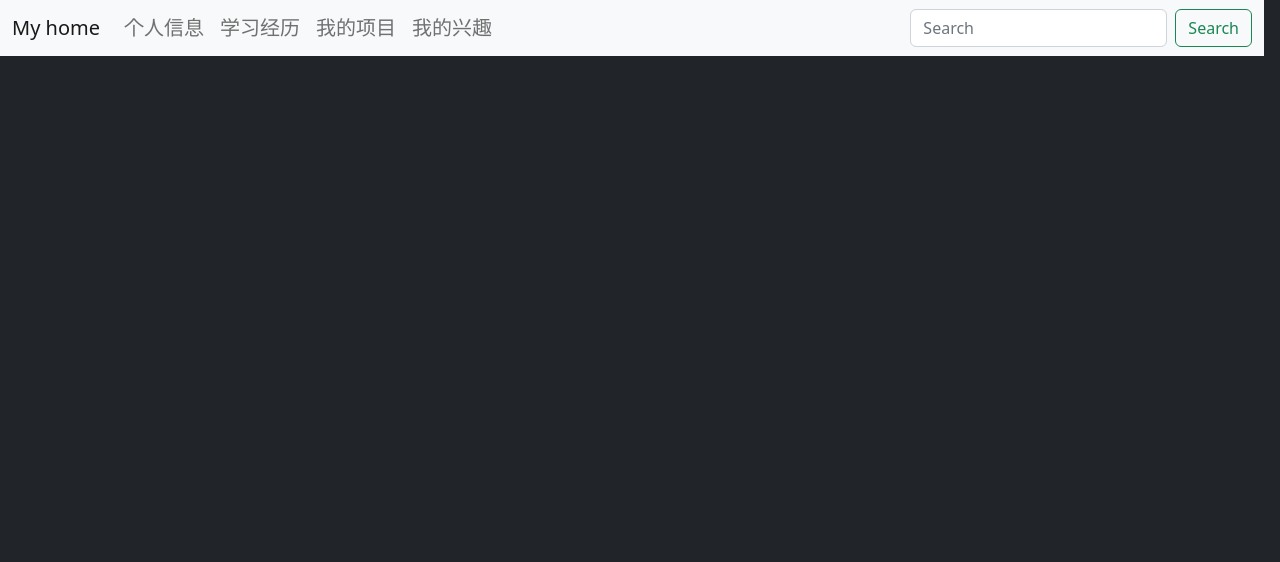
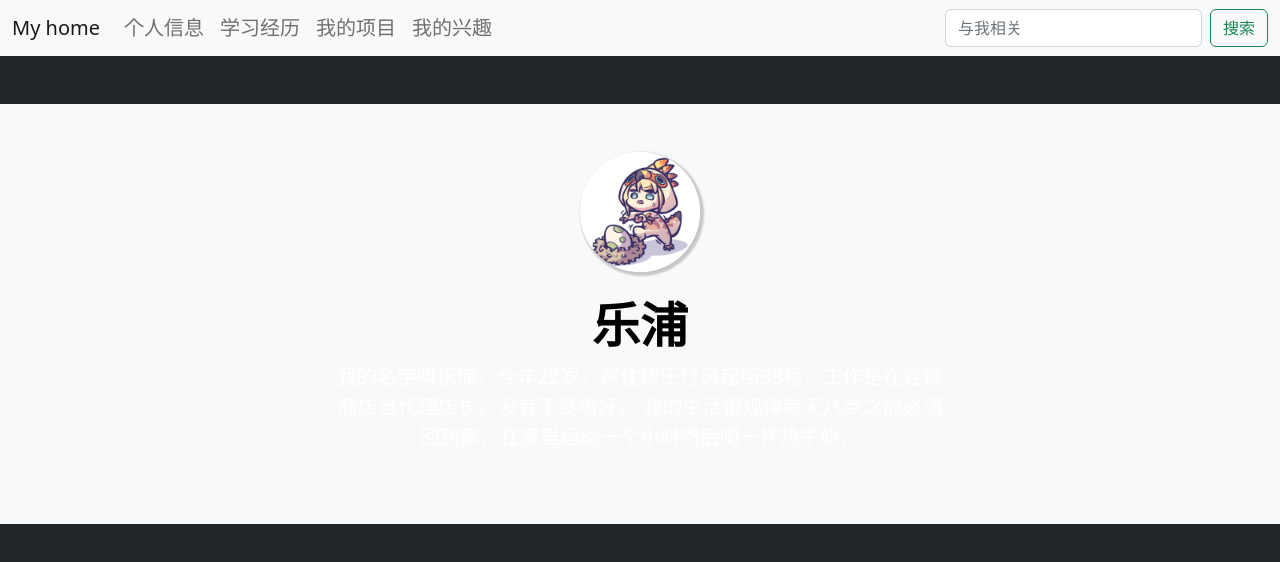
Before and after one commit to lepu123/lepu123.github.io, a plain HTML site: page index.html in a window 1280 px wide. Drawn offline with Linux system fonts and the light colour scheme.

Commit message:
简单个人信息

```diff
--- a/index.html
+++ b/index.html
@@ -8,8 +8,9 @@
     <title>Document</title>
     <link rel="stylesheet" href="./css/bootstrap.min.css">
     <style>
-        h1 {
-            color: red;
+        * {
+            margin: 0;
+            padding: 0;
         }
 
         .bd-placeholder-img {
@@ -62,10 +63,20 @@
             white-space: nowrap;
             -webkit-overflow-scrolling: touch;
         }
+
+        .navbar-more {
+            width: 100vw;
+        }
+
+        .mine-img {
+            border-radius: 999px;
+            box-shadow: 2px 2px 2px 2px rgba(0,0,0,.2);
+        }
     </style>
 </head>
 <body class="h-100 text-bg-dark">
-<nav class="navbar navbar-expand-md navbar-brand bg-light mb-4">
+<!--头部导航栏-->
+<nav class="navbar navbar-expand-md navbar-brand bg-light mb-4 navbar-more">
     <div class="container-fluid">
         <a class="navbar-brand" href="#">My home</a>
         <button class="navbar-toggler" type="button" data-bs-toggle="collapse" data-bs-target="#navbarCollapse"
@@ -88,13 +99,26 @@
                 </li>
             </ul>
             <form class="d-flex" role="search">
-                <input class="form-control me-2" type="search" placeholder="Search" aria-label="Search">
-                <button class="btn btn-outline-success" type="submit">Search</button>
+                <input class="form-control me-2" type="search" placeholder="与我相关" aria-label="Search">
+                <button class="btn btn-outline-success" type="submit">搜索</button>
             </form>
         </div>
     </div>
 </nav>
 
+<!--个人信息-->
+<div class="px-4 py-5 my-5 text-center bg-light">
+    <img class="d-block mx-auto mb-4 mine-img" width="120" height="120"
+            src="./images/100098376_p0_master1200.jpg" alt="头像">
+    <h1 class="display-5 fw-bold" style="color: black">乐浦</h1>
+    <div class="col-lg-6 mx-auto">
+        <p class="lead mb-4">
+            我的名字叫乐浦，今年22岁，家住椟王汀风起街33号，工作是在连锁商店当代理店长，没有不良嗜好，
+            我的生活很规律每天八点之前必须回到家，在家里运动一个小时然后喝一杯热牛奶，
+        </p>
+    </div>
+</div>
+
 <script src="./js/bootstrap.bundle.min.js"></script>
 </body>
 </html>
```
Also changed, not shown: images/100098376_p0_master1200.jpg (added).
